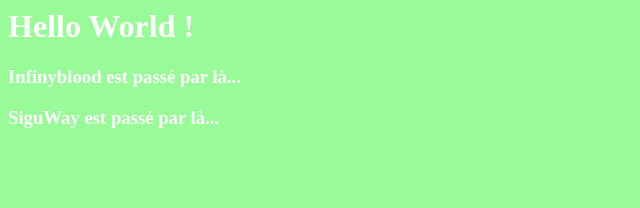
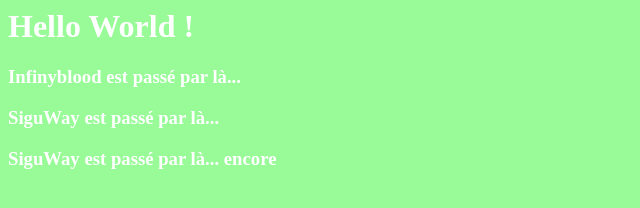
Before and after one commit to Infinyblood1/TD-Qualite-du-Code, a plain HTML site: page Index.html in a window 1280 px wide. Shown: the whole page, without its empty margins (0-640 px from the left). Drawn offline with Linux system fonts and the light colour scheme.

Commit message:
Commit de collabo

```diff
--- a/Index.html
+++ b/Index.html
@@ -7,5 +7,6 @@
         <h1>Hello World !</h1>
         <h3>Infinyblood est passé par là...</h3>
         <h3>SiguWay est passé par là...</h3>
+        <h3>SiguWay est passé par là... encore</h3>
     </body>
 </html>
```
